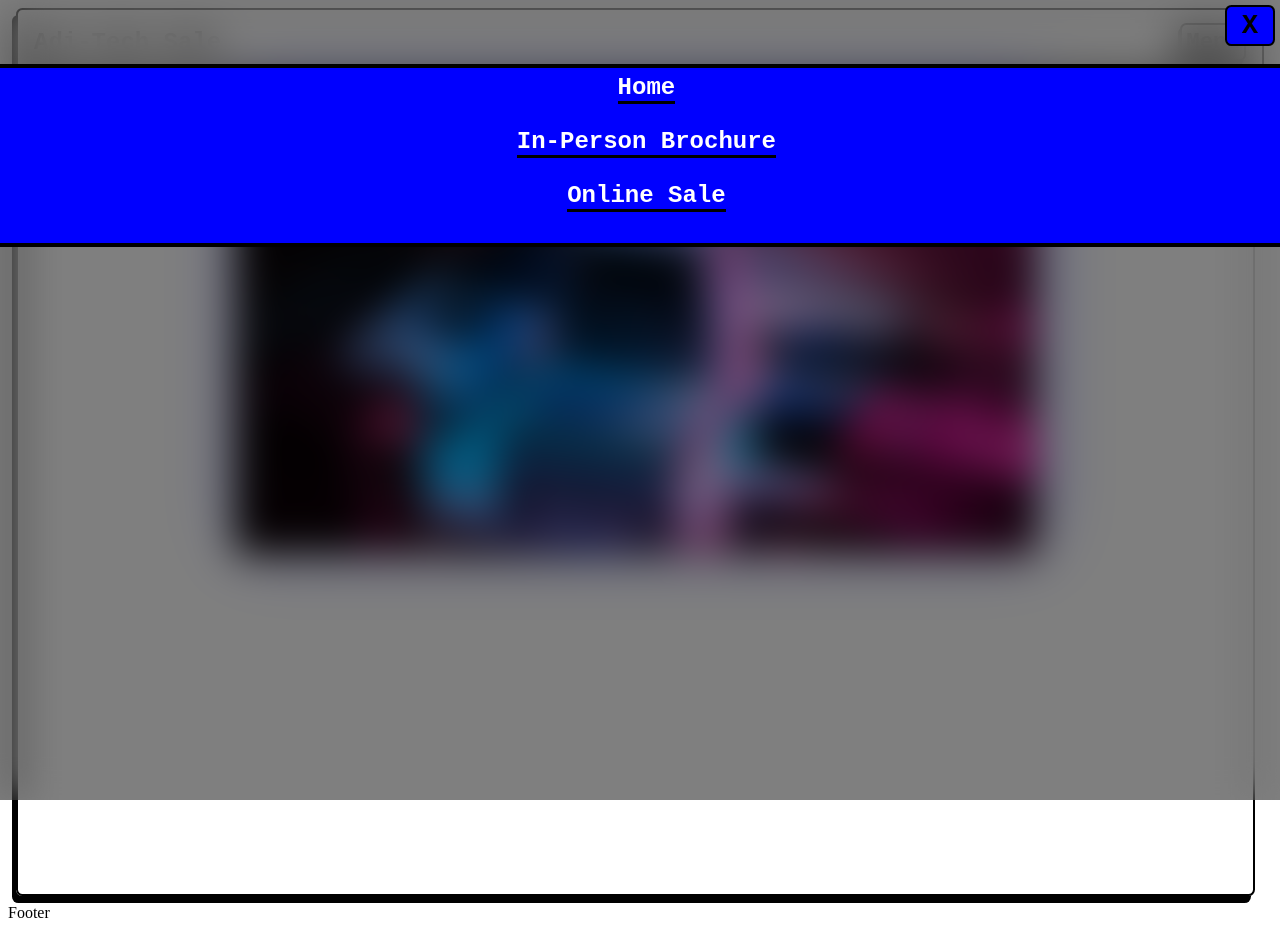
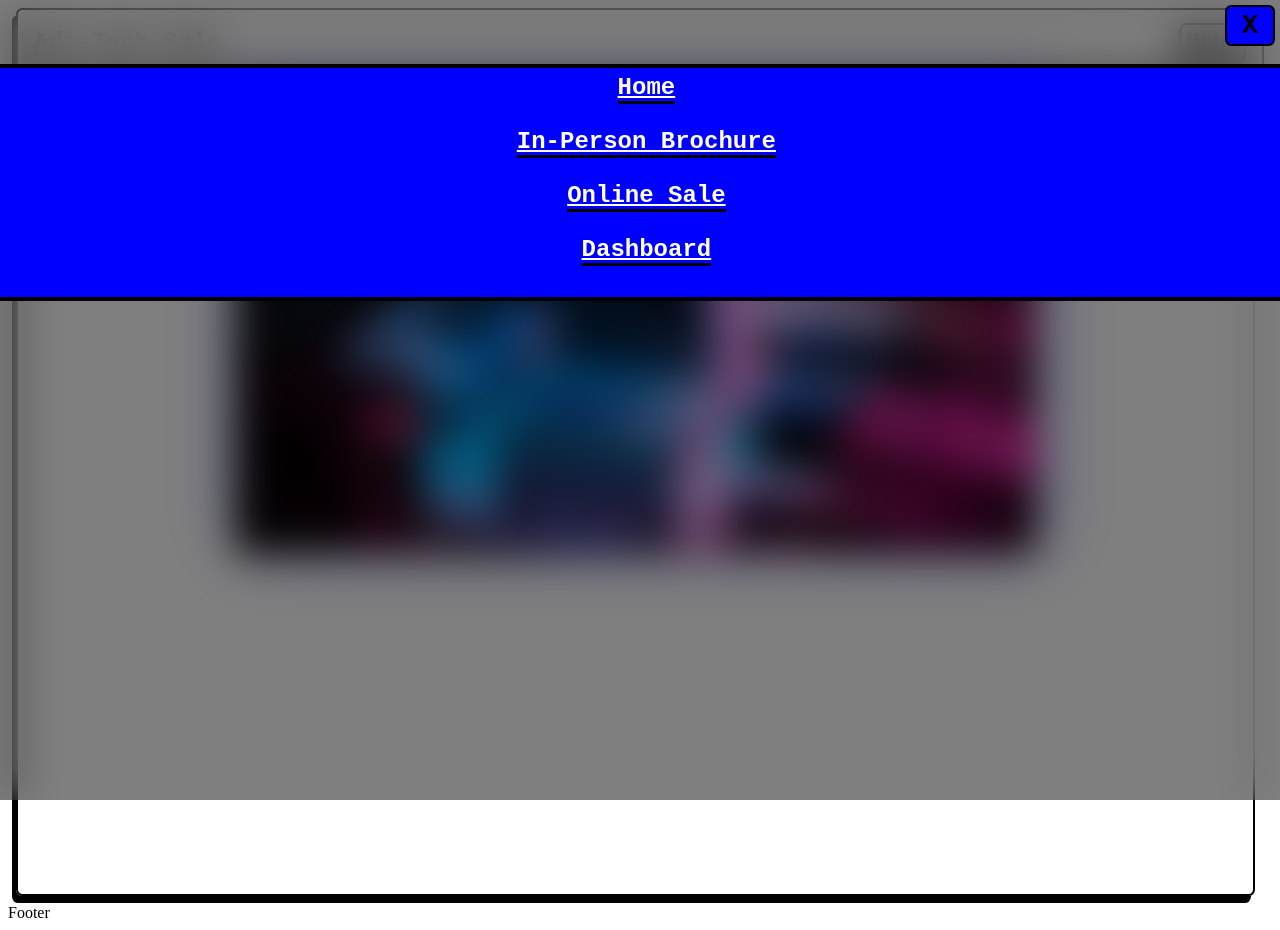
Before and after one commit to Atlessc/web54-tech-sale, a React (Vite) app: page / in a window 1280 px wide. Both pictures are taken after a click on the element "Menu". Built offline with nearby package versions, Linux system fonts and the light colour scheme; the HTML template or start-up script is replaced by a standard one.

Commit message:
got the nav working

```diff
--- a/src/Home.jsx
+++ b/src/Home.jsx
@@ -9,7 +9,7 @@ export default function Home() {
             <h2 className="home-title">Welcome to the Adidas Tech Sale!</h2>
             <div className="home hero">{<img src="computer-organized.jpg" alt="Hero Picture"/>}</div>
             <div className="Links">
-                <Link className="link-container" to='/in-person-brochure'>
+                <Link className="link-container" to='/brochure'>
                 <div>
                     <div className="link-image"><img src="/in-person.jpg" alt="In Person"/></div>
                     <div className="link-title">In Person <br/> Brochure</div>
--- a/src/components/NavBar.jsx
+++ b/src/components/NavBar.jsx
@@ -1,4 +1,5 @@
 import { useState } from 'react';
+import { Link } from 'react-router-dom';
 import '../styles/styles.css';
 import '../styles/nav.css'
 
@@ -18,9 +19,10 @@ export default function NavBar() {
             <div className='nav-list-container'>
                 <div onClick={ToggleMenu} className='nav-close-btn'><div>X</div></div>
             <div className='nav-list'>
-                <div className='nav-item'>Home</div>
-                <div className='nav-item'>In-Person Brochure</div>
-                <div className='nav-item'>Online Sale</div>
+                <Link to="/" className='nav-item' onClick={ToggleMenu}>Home</Link>
+                <Link to="/brochure" className='nav-item' onClick={ToggleMenu}>In-Person Brochure</Link>
+                <Link to="/online-sale" className='nav-item' onClick={ToggleMenu}>Online Sale</Link>
+                <Link to="/dashboard" className='nav-item' onClick={ToggleMenu}>Dashboard</Link>
             </div>
             </div>
             : null}
--- a/src/components/Routes.jsx
+++ b/src/components/Routes.jsx
@@ -11,7 +11,7 @@ const routes = [
     element: <Layout />,
     children: [
       { path: '/', element: <Home /> },
-      { path: 'in-person-brochure', element: <InPersonBrochure /> },
+      { path: 'brochure', element: <InPersonBrochure /> },
       { path: 'online-sale', element: <OnlineSale /> },
       { path: 'dashboard', element: <Dashboard /> },
       { path: '*', element: <NotFound />}
```
